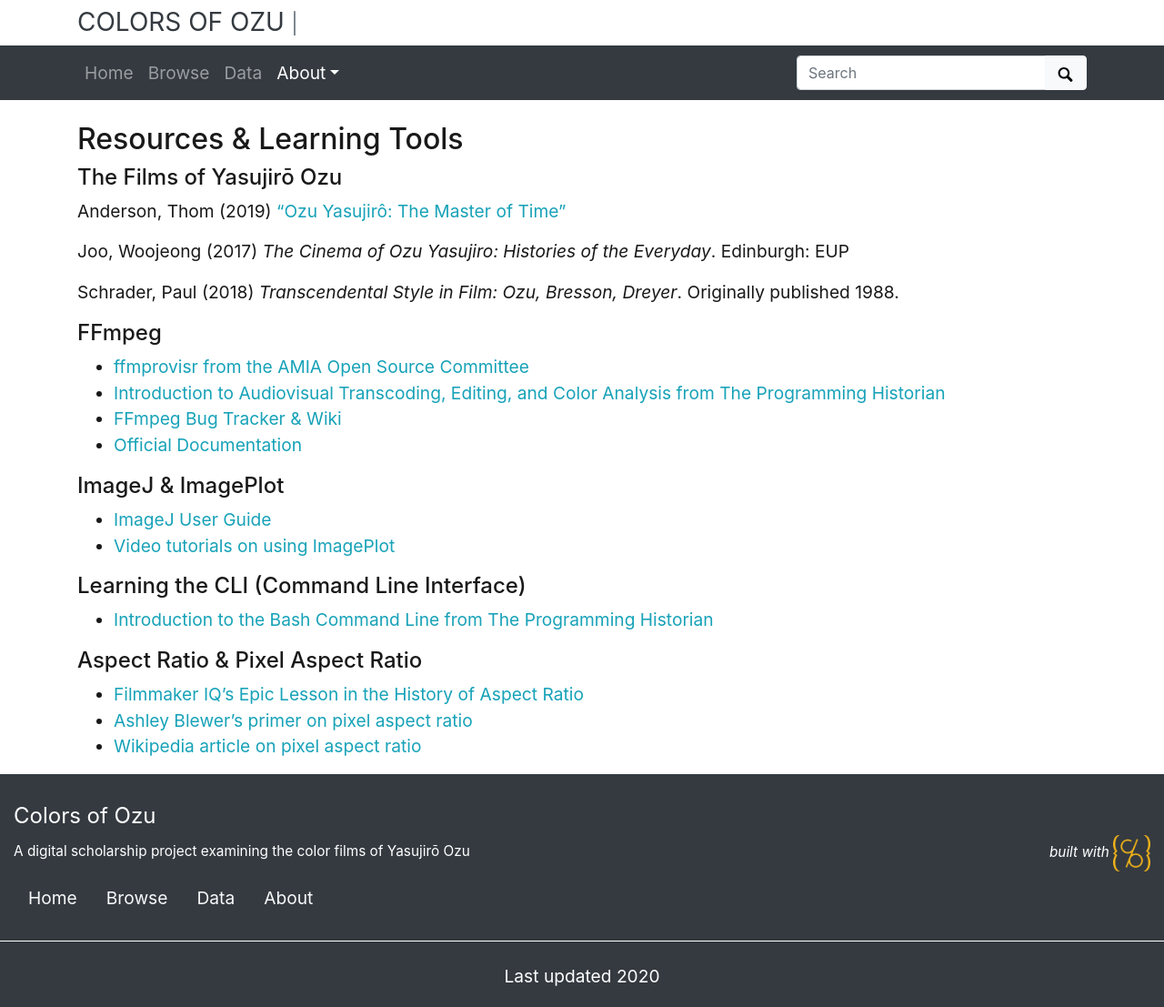
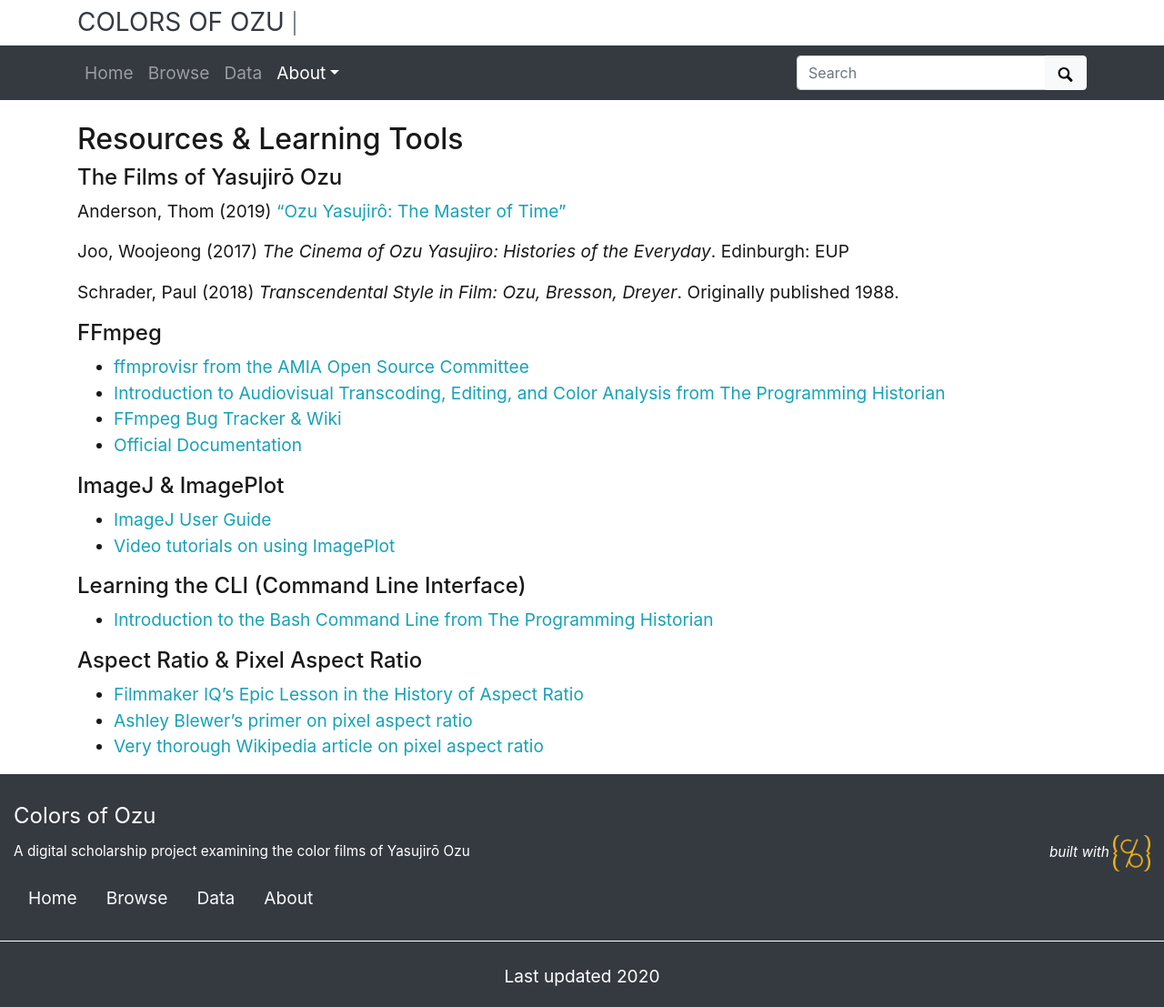
Before and after one commit to drodz11/colors-of-ozu, a Jekyll site: the page built from pages/resources.md, in a window 1280 px wide. Shown: the whole page at 91% size. Built offline with Jekyll 4.4.1, drawn with Linux system fonts in a browser that asks for light colours.

Commit message:
fixed credits and resources

```diff
--- a/pages/resources.md
+++ b/pages/resources.md
@@ -33,4 +33,4 @@ Schrader, Paul (2018) _Transcendental Style in Film: Ozu, Bresson, Dreyer_. Orig
 
   * [Filmmaker IQ's Epic Lesson in the History of Aspect Ratio](https://nofilmschool.com/2013/06/visual-history-of-aspect-ratio)
   * [Ashley Blewer's primer on pixel aspect ratio](https://training.ashleyblewer.com/presentations/video.html#27)
-  * [Wikipedia article on pixel aspect ratio](https://en.wikipedia.org/wiki/Pixel_aspect_ratio)
+  * [Very thorough Wikipedia article on pixel aspect ratio](https://en.wikipedia.org/wiki/Pixel_aspect_ratio)
```
Also changed, not shown: pages/credits.md (+1 -1 lines).
